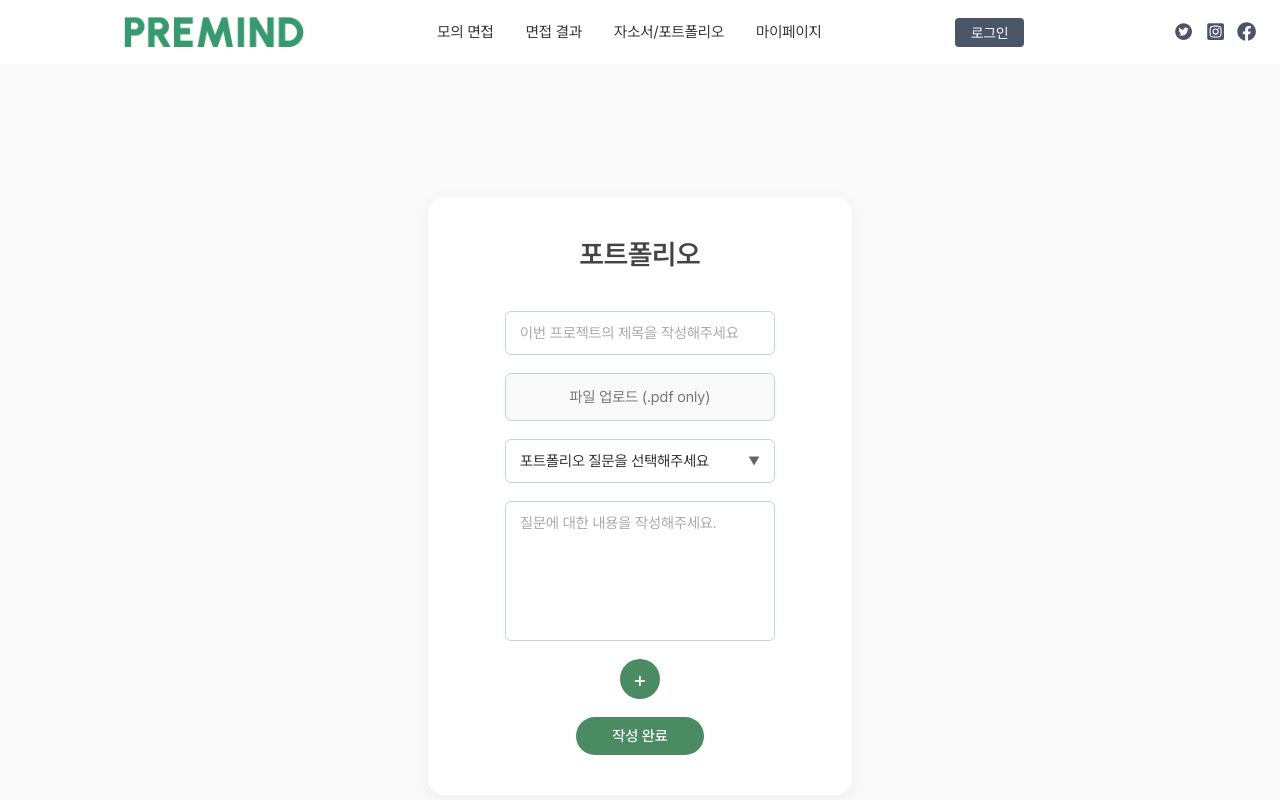
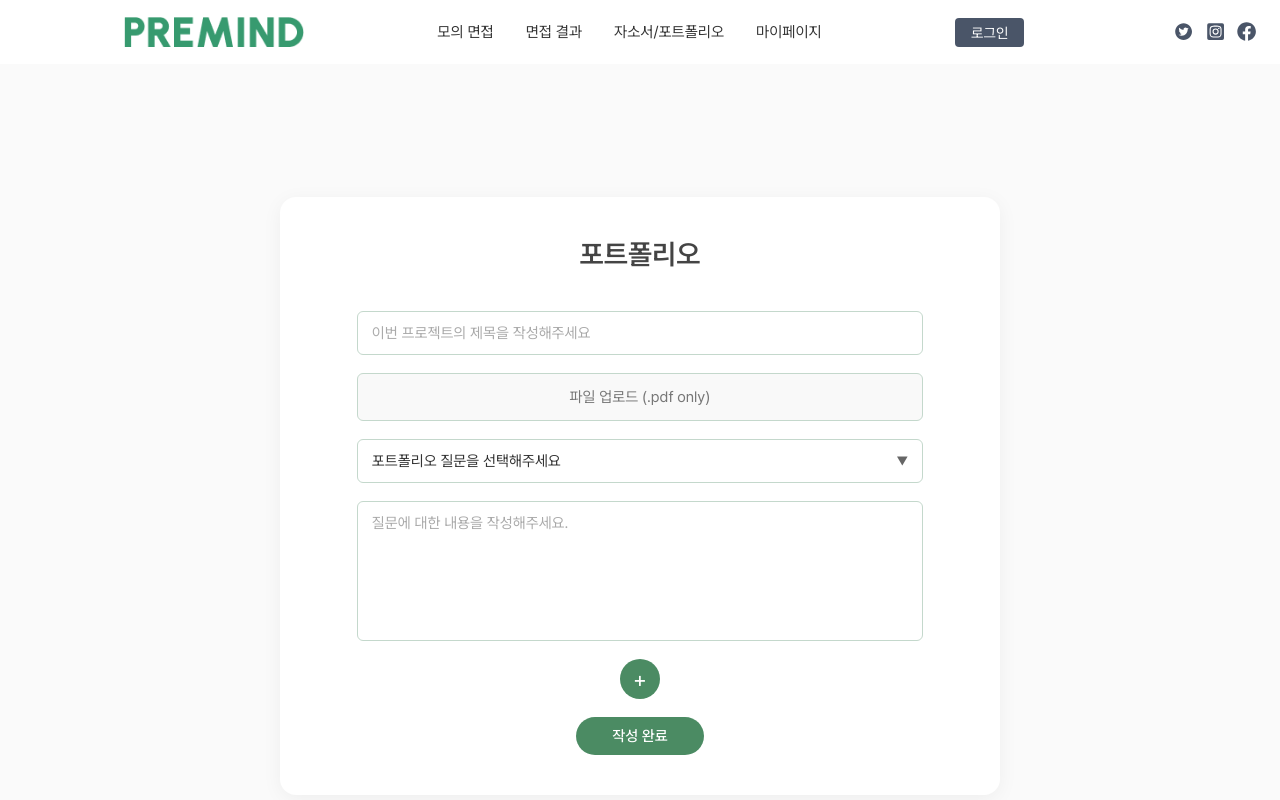
Before and after one commit to Hanium-Premind/Premind_FE, a React (Create React App) app: page /portfolio in a window 1280 px wide. Shown: the top 800 px of the page. Built offline with nearby package versions, Linux system fonts and the light colour scheme.

Commit message:
feat: 포트폴리오 페이지 완성

```diff
--- a/src/pages/portfolio/Portfolio.jsx
+++ b/src/pages/portfolio/Portfolio.jsx
@@ -38,7 +38,7 @@ export default function Portfolio() {
   };
 
   return (
-    <div className="portfolio-page">
+    <div className="page portfolio-page">
       <div className="portfolio-container">
         <h2 className="page-title">포트폴리오</h2>
 
```
